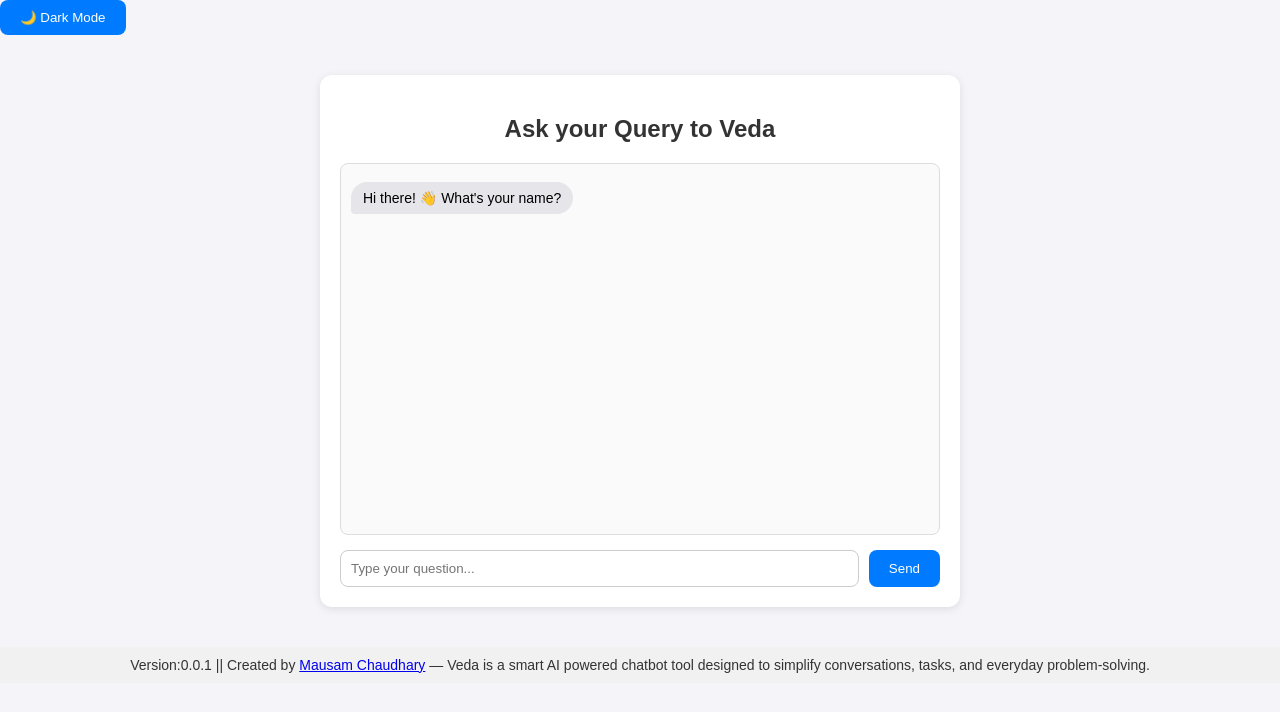
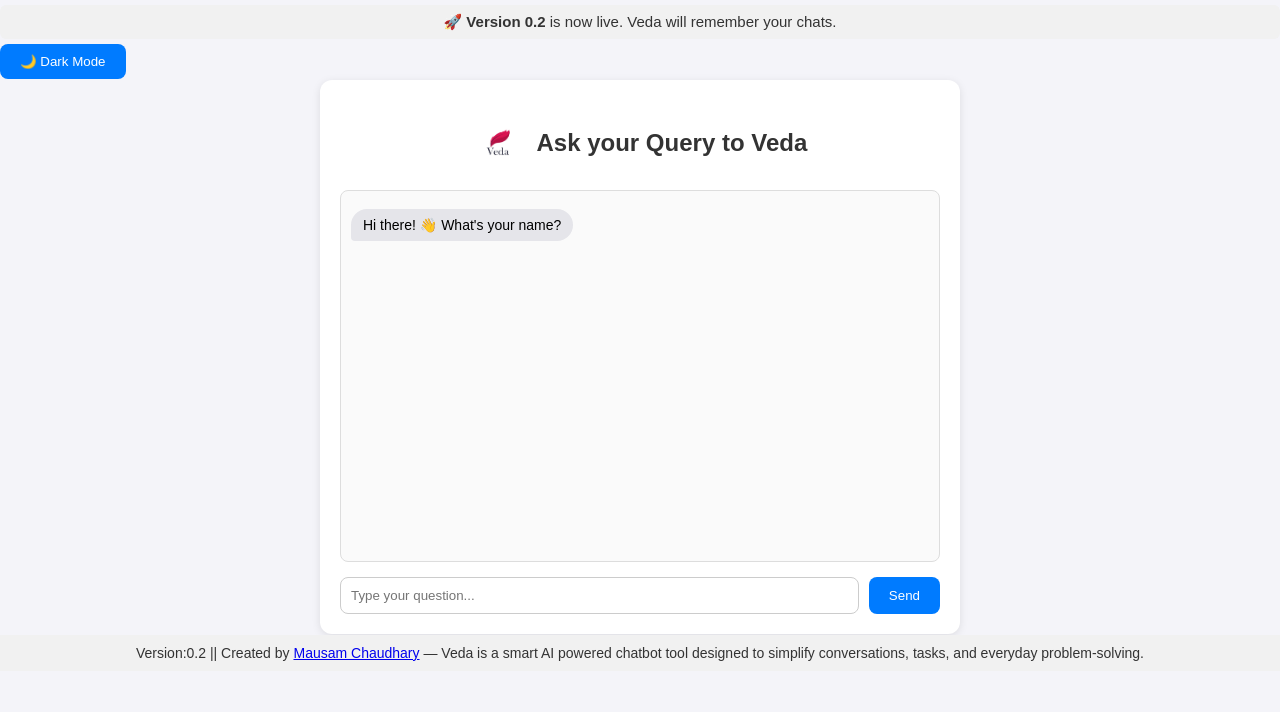
Before and after one commit to mausam1707/MyAI, a Flask app: page / in a window 1280 px wide. Shown: the top 712 px of the page. Run offline with Flask 3, Linux system fonts and the light colour scheme.

Commit message:
Improved the css

```diff
--- a/backend/memory_saver.py
+++ b/backend/memory_saver.py
@@ -46,6 +46,9 @@ def chat():
             'Mausam Chaudhary is the creator and developer of this AI chatbot, Veda. '
             'You can visit his LinkedIn profile from the link given in bottom.'
         )
+    elif "What is your name" in text or "who are you" in text:
+        answer = ("My name is Veda. I'm an AI chatbot created to assist you."
+        )
 
     else:
         try:
--- a/backend/static/style.css
+++ b/backend/static/style.css
@@ -7,7 +7,7 @@ body {
 
 .chat-container {
   max-width: 600px;
-  margin: 40px auto;
+  margin: 1px auto;
   background: #fff;
   padding: 20px;
   border-radius: 12px;
--- a/backend/templates/index.html
+++ b/backend/templates/index.html
@@ -9,11 +9,19 @@
 
 
 </head>
+<div style="background: #f1f1f1; padding: 8px; text-align: center; font-size: 15px; color: #333; border-radius: 6px; margin: 5px 0;">
+    🚀 <strong>Version 0.2</strong> is now live. Veda will remember your chats.
+</div>
+
+
 <body>
   <button id="theme-toggle">🌙 Dark Mode</button>
 
   <div class="chat-container">
-    <h2>Ask your Query to Veda</h2>
+    <h2>
+  <img src="{{ url_for('static', filename='veda.png') }}" alt="Veda Logo" style="height:50px; vertical-align:middle; margin-right:8px;">
+  Ask your Query to Veda
+  </h2>
     <div id="chat-box"></div>
     <div class="input-area">
       <input type="text" id="message" placeholder="Type your question..." />
@@ -35,7 +43,7 @@
 </script>
 
   <footer>
-  Version:0.0.1 || Created by <a href="https://www.linkedin.com/in/mausam-chaudhary1611/" target="_blank">Mausam Chaudhary</a> —
+  Version:0.2 || Created by <a href="https://www.linkedin.com/in/mausam-chaudhary1611/" target="_blank">Mausam Chaudhary</a> —
   Veda is a smart AI powered chatbot tool designed to simplify conversations, tasks, and everyday problem-solving.
 </footer>
 
```
